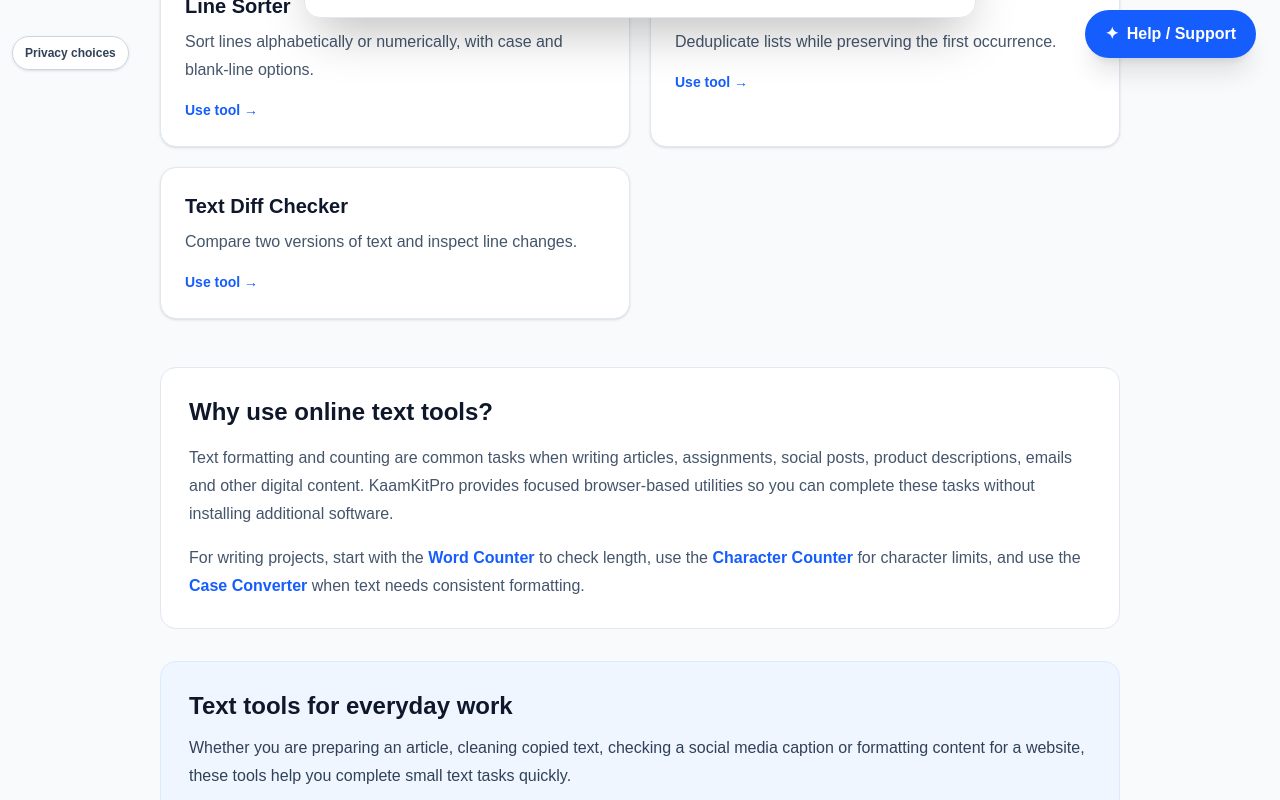
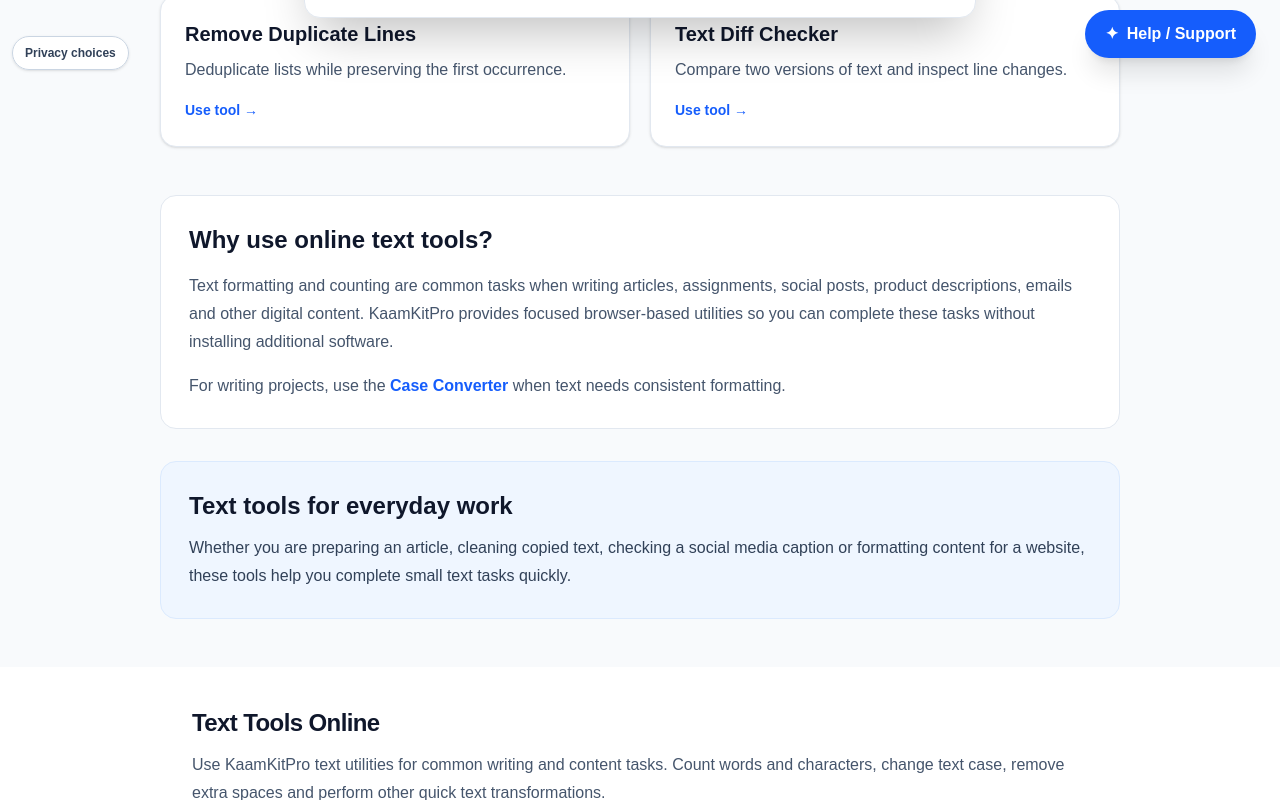
Before and after one commit to WellProSoftware/kaamkitpro, a Next.js app: page /tools/text in a window 1280 px wide. Shown: the part 718-1518 px from the top of the page. Built offline with nearby package versions, Linux system fonts and the light colour scheme.

Commit message:
Remove broken Character Counter from text tools directory

```diff
--- a/src/app/tools/text/page.tsx
+++ b/src/app/tools/text/page.tsx
@@ -5,11 +5,6 @@ const tools = [
     href: "/tools/word-counter",
     name: "Word Counter",
     description: "Count words, characters and paragraphs instantly.",
-  },
-  {
-    href: "/tools/character-counter",
-    name: "Character Counter",
-    description: "Count characters with and without spaces.",
   },
   {
     href: "/tools/case-converter",
@@ -94,22 +89,7 @@ export default function TextToolsPage() {
           </p>
 
           <p className="mt-4 leading-7 text-slate-600">
-            For writing projects, start with the{" "}
-            <Link
-              href="/tools/word-counter"
-              className="font-semibold text-blue-600 hover:underline"
-            >
-              Word Counter
-            </Link>{" "}
-            to check length, use the{" "}
-            <Link
-              href="/tools/character-counter"
-              className="font-semibold text-blue-600 hover:underline"
-            >
-              Character Counter
-            </Link>{" "}
-            for character limits, and use the{" "}
-            <Link
+            For writing projects, use the <Link
               href="/tools/case-converter"
               className="font-semibold text-blue-600 hover:underline"
             >
```
